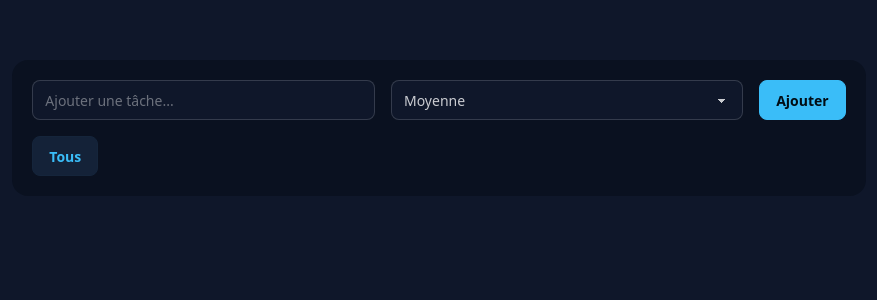
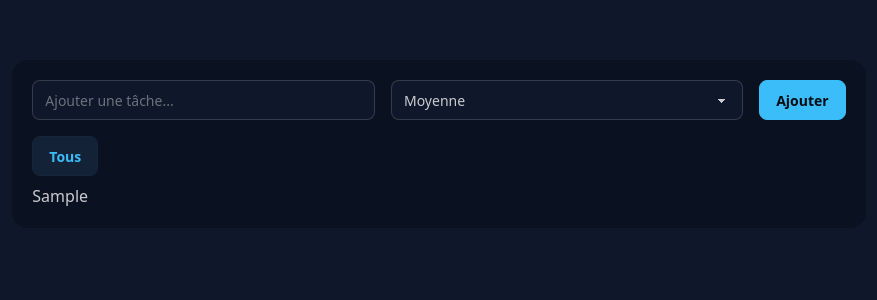
Before and after one commit to eje019/ToDoList-react, a React (Vite) app: page / in a window 1280 px wide. Both pictures are taken after typing "Sample" into the empty fields and a click on the button "Ajouter". Shown: the top 300 px of the page, without its empty margins (201-1078 px from the left). Built offline with nearby package versions, Linux system fonts and the light colour scheme.

Commit message:
Implementation de l'affichage des tâches

```diff
--- a/src/App.tsx
+++ b/src/App.tsx
@@ -39,6 +39,11 @@ function App() {
   }
 
   let filteredTodos: Todo[] = [];
+  if (filter === "Tous") {
+    filteredTodos = todos;
+  } else {
+    filteredTodos = todos.filter((todo) => todo.priority === filter);
+  }
 
   return (
     <div className="flex justify-center">
@@ -75,6 +80,16 @@ function App() {
               Tous
             </button>
           </div>
+
+          {filteredTodos.length > 0 ? (
+            <ul className="divide-y divide-primary/20">
+              {filteredTodos.map((todo) => (
+                <li>{todo.text}</li>
+              ))}
+            </ul>
+          ) : (
+            <div className="text-center text-gray-500">Aucune tâche</div>
+          )}
         </div>
       </div>
     </div>
```
